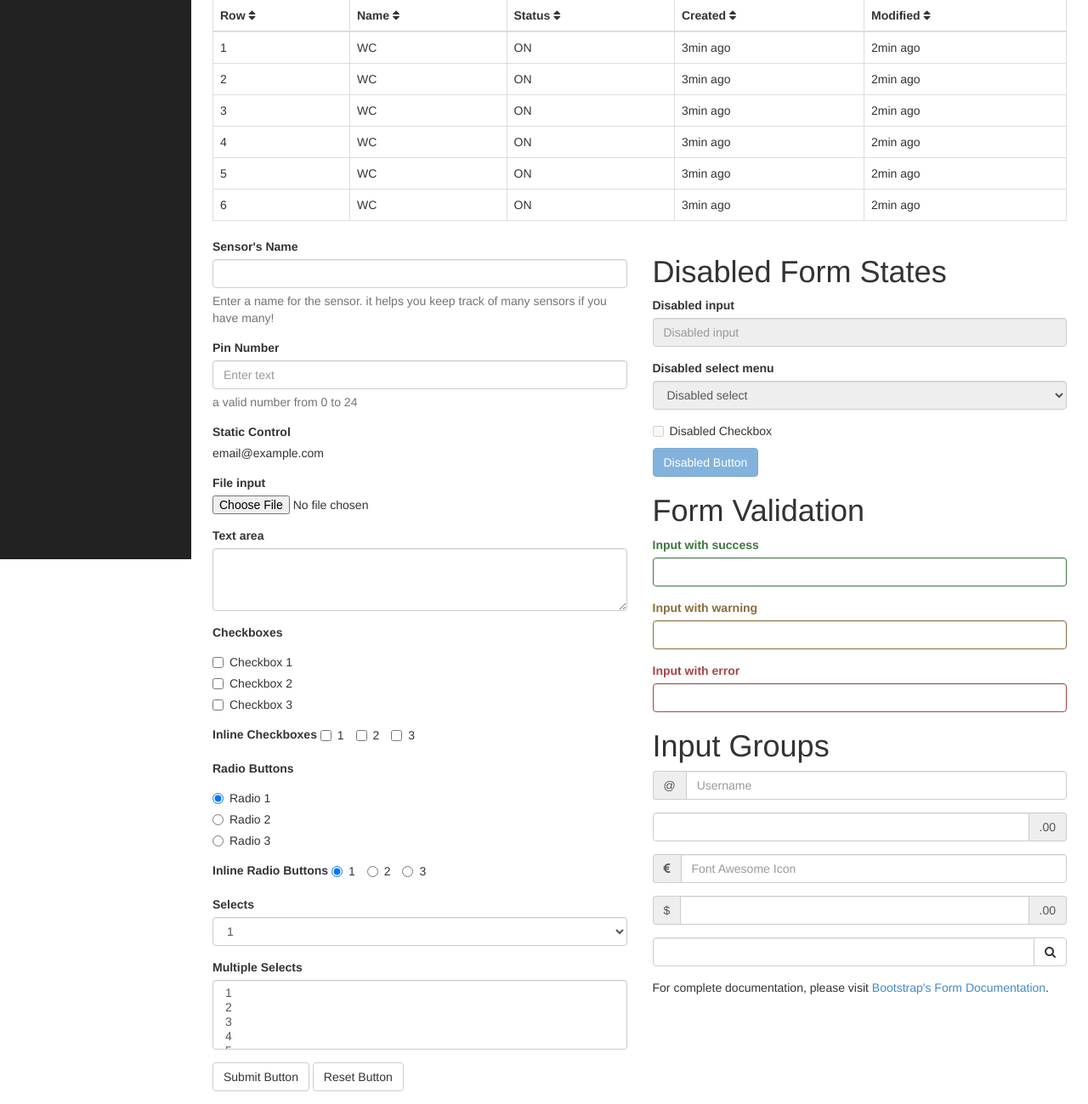
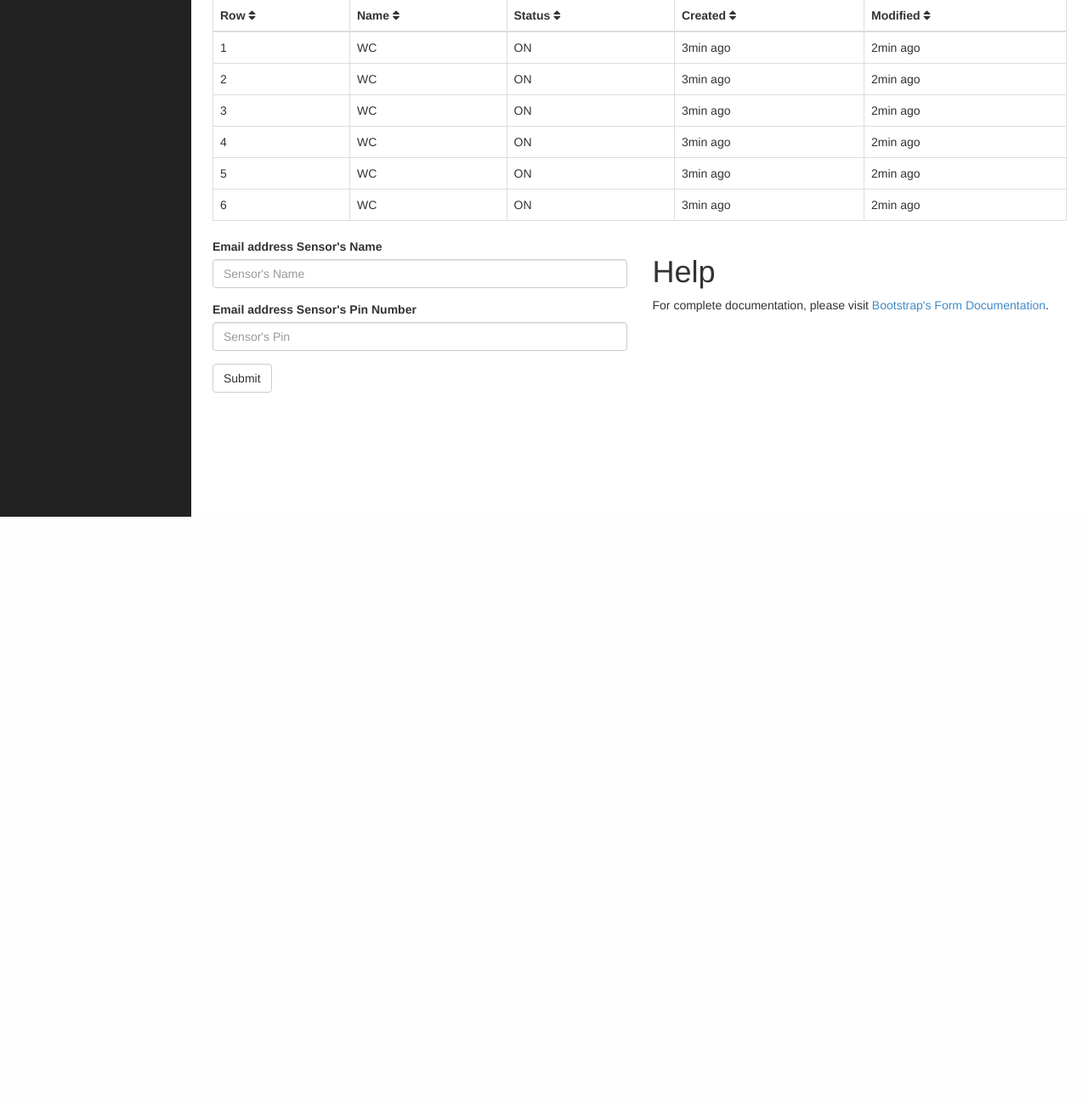
Before and after one commit to mashhadlug/ROI-Monitor, a Flask app: page /sensors/ in a window 1280 px wide. Shown: the part 192-1491 px from the top of the page at 85% size. After the commit the page ends 800 px from the top, so only its background shows below. Run offline with Flask 2, Linux system fonts and the light colour scheme; some libraries are stand-ins or nearby versions.

Commit message:
added sesnsor new form

```diff
--- a/project/apps/sensors/forms.py
+++ b/project/apps/sensors/forms.py
@@ -9,16 +9,17 @@ from wtforms.validators import Required, Length, Regexp, Email, optional, EqualT
 # from flask
 from flask import g
 from flask.ext.wtf import Form
+from flaskext.babel import lazy_gettext as _
 
 # from friendfile
 # from friendfile.models import Entity
 
 
 class SensorForm(Form):
-    name = TextField(_('Sensor\'s Name'),
-                            [Required(message=_('The name is required'))])
-    pin = TextField(_('Sensor\'s Pin Number'),
-                            [Required(message=_('a valid PIN number for the sensor is required'))])
+    name = TextField('Sensor\'s Name',
+                            [Required(message='The name is required')])
+    pin = TextField('Sensor\'s Pin Number',
+                            [Required(message='a valid PIN number for the sensor is required')])
     def __init__(self, *args, **kwargs):
         Form.__init__(self, *args, **kwargs)
 
--- a/project/apps/sensors/views.py
+++ b/project/apps/sensors/views.py
@@ -7,16 +7,15 @@ from flask.ext.babel import lazy_gettext as _
 
 #project import
 from models import Sensor
+from forms import SensorForm
 
 mod = Blueprint('sensors', __name__, url_prefix='/sensors')
 
 @mod.route('/')
 def index():
-    return render_template("/sensors/index.html")
-
-@mod.route('/test')
-def index():
-    return render_template("/sensors/index.html")
+    sensor_form = SensorForm()
+    print sensor_form
+    return render_template("/sensors/index.html", form=sensor_form)
 
 @mod.route('sensor/<id>')
 def rest_sensor(id):
--- a/project/config.py
+++ b/project/config.py
@@ -9,6 +9,10 @@ class DefaultConfig(object):
 
     BABEL_DEFAULT_LOCALE = 'fa'
     BABEL_DEFAULT_TIMEZONE = 'Asia/tehran'
+
+    CSRF_ENABLED = True
+    SECRET_KEY = '\x05m\xa8\x8b\r\xd94\xc7\x81\x99\xdb\x06<-cwT\x0fk'\
+        '\x88\xb9\xb6\x18\xceV\x89\xb8&*\x06\xe8\xde'
 
     SITE_NAME = u'انجمن برنامه نویسان پایتون ایران'
     logger_name = 'pug'
--- a/project/templates/sensors/index.html
+++ b/project/templates/sensors/index.html
@@ -47,225 +47,27 @@
 
   <div class="row">
     <div class="col-lg-6">
-
-      <form role="form">
-
+      <form role="form" method="POST">
         <div class="form-group">
-          <label>Sensor's Name</label>
-          <input class="form-control">
-          <p class="help-block">Enter a name for the sensor. it helps you keep track of many sensors if you have many!</p>
+          <label for="exampleInputEmail1">Email address</label>
+          {{ form.name.label }}
+          {{ form.name(size=20, class="form-control", placeholder="Sensor's Name") }}
         </div>
-
         <div class="form-group">
-          <label>Pin Number</label>
-          <input class="form-control" placeholder="Enter text">
-          <p class="help-block">a valid number from 0 to 24</p>
+          <label for="exampleInputEmail1">Email address</label>
+          {{ form.pin.label }}
+          {{ form.pin(size=2, class="form-control", placeholder="Sensor's Pin") }}
         </div>
-
         <div class="form-group">
-          <label>Static Control</label>
-          <p class="form-control-static">email@example.com</p>
+          {{ form.csrf_token }}
+          <button type="submit" class="btn btn-default">Submit</button>
         </div>
-
-        <div class="form-group">
-          <label>File input</label>
-          <input type="file">
-        </div>
-
-        <div class="form-group">
-          <label>Text area</label>
-          <textarea class="form-control" rows="3"></textarea>
-        </div>
-
-        <div class="form-group">
-          <label>Checkboxes</label>
-          <div class="checkbox">
-            <label>
-              <input type="checkbox" value="">
-              Checkbox  1
-            </label>
-          </div>
-         <div class="checkbox">
-            <label>
-              <input type="checkbox" value="">
-              Checkbox  2
-            </label>
-          </div>
-         <div class="checkbox">
-            <label>
-              <input type="checkbox" value="">
-              Checkbox  3
-            </label>
-          </div>
-        </div>
-
-        <div class="form-group">
-          <label>Inline Checkboxes</label>
-          <label class="checkbox-inline">
-            <input type="checkbox"> 1
-          </label>
-          <label class="checkbox-inline">
-            <input type="checkbox"> 2
-          </label>
-          <label class="checkbox-inline">
-            <input type="checkbox"> 3
-          </label>
-        </div>
-
-        <div class="form-group">
-          <label>Radio Buttons</label>
-          <div class="radio">
-            <label>
-              <input type="radio" name="optionsRadios" id="optionsRadios1" value="option1" checked>
-              Radio  1
-            </label>
-          </div>
-         <div class="radio">
-            <label>
-              <input type="radio" name="optionsRadios" id="optionsRadios2" value="option2">
-              Radio  2
-            </label>
-          </div>
-         <div class="radio">
-            <label>
-              <input type="radio" name="optionsRadios" id="optionsRadios3" value="option3">
-              Radio  3
-            </label>
-          </div>
-        </div>
-
-        <div class="form-group">
-          <label>Inline Radio Buttons</label>
-          <label class="radio-inline">
-            <input type="radio" name="optionsRadiosInline" id="optionsRadiosInline1" value="option1" checked> 1
-          </label>
-          <label class="radio-inline">
-            <input type="radio" name="optionsRadiosInline" id="optionsRadiosInline2" value="option2"> 2
-          </label>
-          <label class="radio-inline">
-            <input type="radio" name="optionsRadiosInline" id="optionsRadiosInline3" value="option3"> 3
-          </label>
-        </div>
-
-        <div class="form-group">
-          <label>Selects</label>
-          <select class="form-control">
-            <option>1</option>
-            <option>2</option>
-            <option>3</option>
-            <option>4</option>
-            <option>5</option>
-          </select>
-        </div>
-
-        <div class="form-group">
-          <label>Multiple Selects</label>
-          <select multiple class="form-control">
-            <option>1</option>
-            <option>2</option>
-            <option>3</option>
-            <option>4</option>
-            <option>5</option>
-          </select>
-        </div>
-
-        <button type="submit" class="btn btn-default">Submit Button</button>
-        <button type="reset" class="btn btn-default">Reset Button</button>
-
       </form>
-
     </div>
     <div class="col-lg-6">
-      <h1>Disabled Form States</h1>
-
-      <form role="form">
-
-        <fieldset disabled>
-
-          <div class="form-group">
-            <label for="disabledSelect">Disabled input</label>
-          <input class="form-control" id="disabledInput" type="text" placeholder="Disabled input" disabled>
-          </div>
-
-          <div class="form-group">
-            <label for="disabledSelect">Disabled select menu</label>
-            <select id="disabledSelect" class="form-control">
-              <option>Disabled select</option>
-            </select>
-          </div>
-
-          <div class="checkbox">
-            <label>
-              <input type="checkbox"> Disabled Checkbox
-            </label>
-          </div>
-
-          <button type="submit" class="btn btn-primary">Disabled Button</button>
-
-        </fieldset>
-
-      </form>
-
-      <h1>Form Validation</h1>
-
-      <form role="form">
-
-        <div class="form-group has-success">
-          <label class="control-label" for="inputSuccess">Input with success</label>
-          <input type="text" class="form-control" id="inputSuccess">
-        </div>
-
-        <div class="form-group has-warning">
-          <label class="control-label" for="inputWarning">Input with warning</label>
-          <input type="text" class="form-control" id="inputWarning">
-        </div>
-
-        <div class="form-group has-error">
-          <label class="control-label" for="inputError">Input with error</label>
-          <input type="text" class="form-control" id="inputError">
-        </div>
-
-      </form>
-
-      <h1>Input Groups</h1>
-
-      <form role="form">
-
-        <div class="form-group input-group">
-          <span class="input-group-addon">@</span>
-          <input type="text" class="form-control" placeholder="Username">
-        </div>
-
-        <div class="form-group input-group">
-          <input type="text" class="form-control">
-          <span class="input-group-addon">.00</span>
-        </div>
-
-        <div class="form-group input-group">
-          <span class="input-group-addon"><i class="fa fa-eur"></i></span>
-          <input type="text" class="form-control" placeholder="Font Awesome Icon">
-        </div>
-
-        <div class="form-group input-group">
-          <span class="input-group-addon">$</span>
-          <input type="text" class="form-control">
-          <span class="input-group-addon">.00</span>
-        </div>
-
-        <div class="form-group input-group">
-          <input type="text" class="form-control">
-          <span class="input-group-btn">
-            <button class="btn btn-default" type="button"><i class="fa fa-search"></i></button>
-          </span>
-        </div>
-
-      </form>
-
+      <h1>Help</h1>
       <p>For complete documentation, please visit <a href="http://getbootstrap.com/css/#forms">Bootstrap's Form Documentation</a>.</p>
-
     </div>
   </div><!-- /.row -->
-
-
 </div><!-- /#page-wrapper -->
 {% endblock %}
```
Also changed, not shown: 5 other files.
